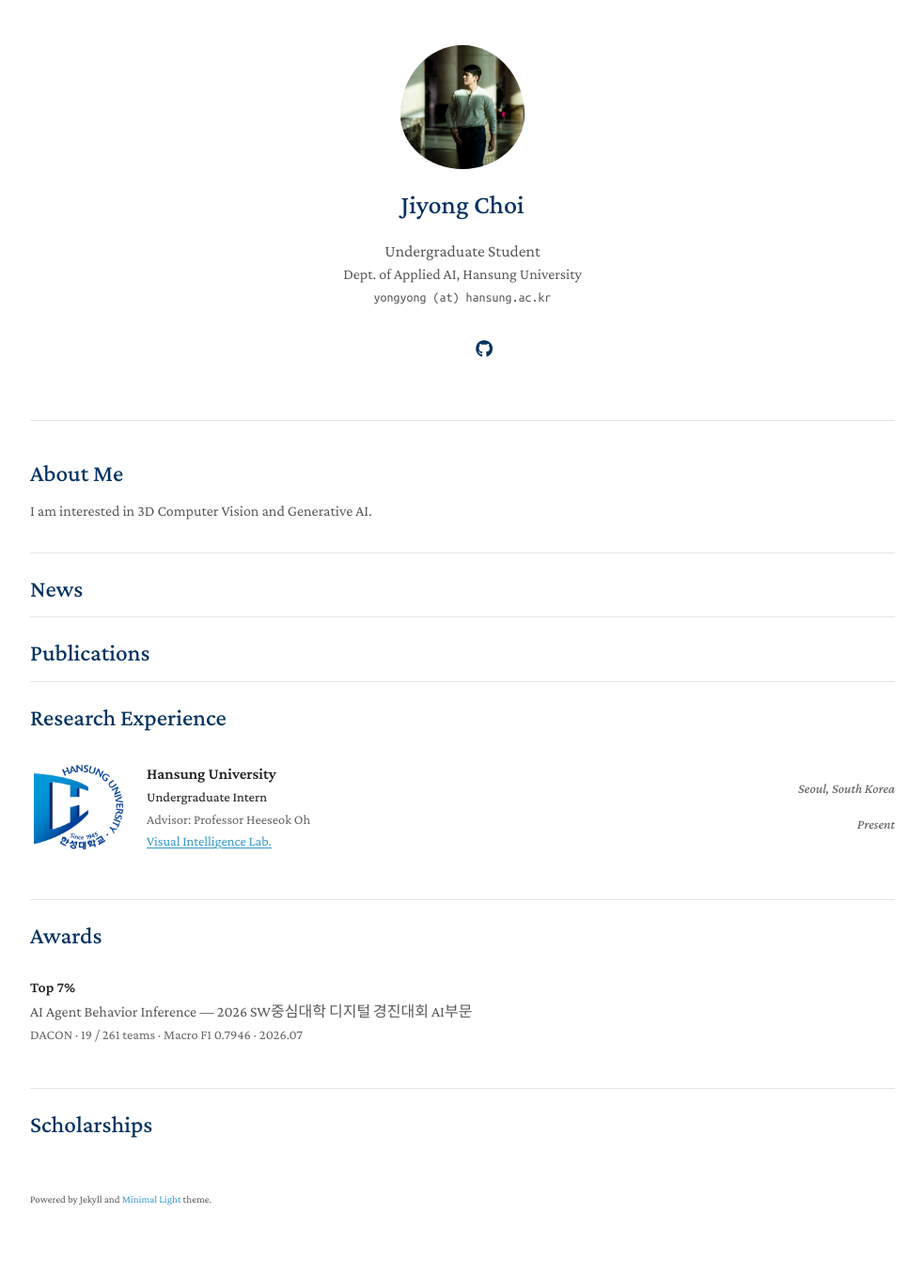
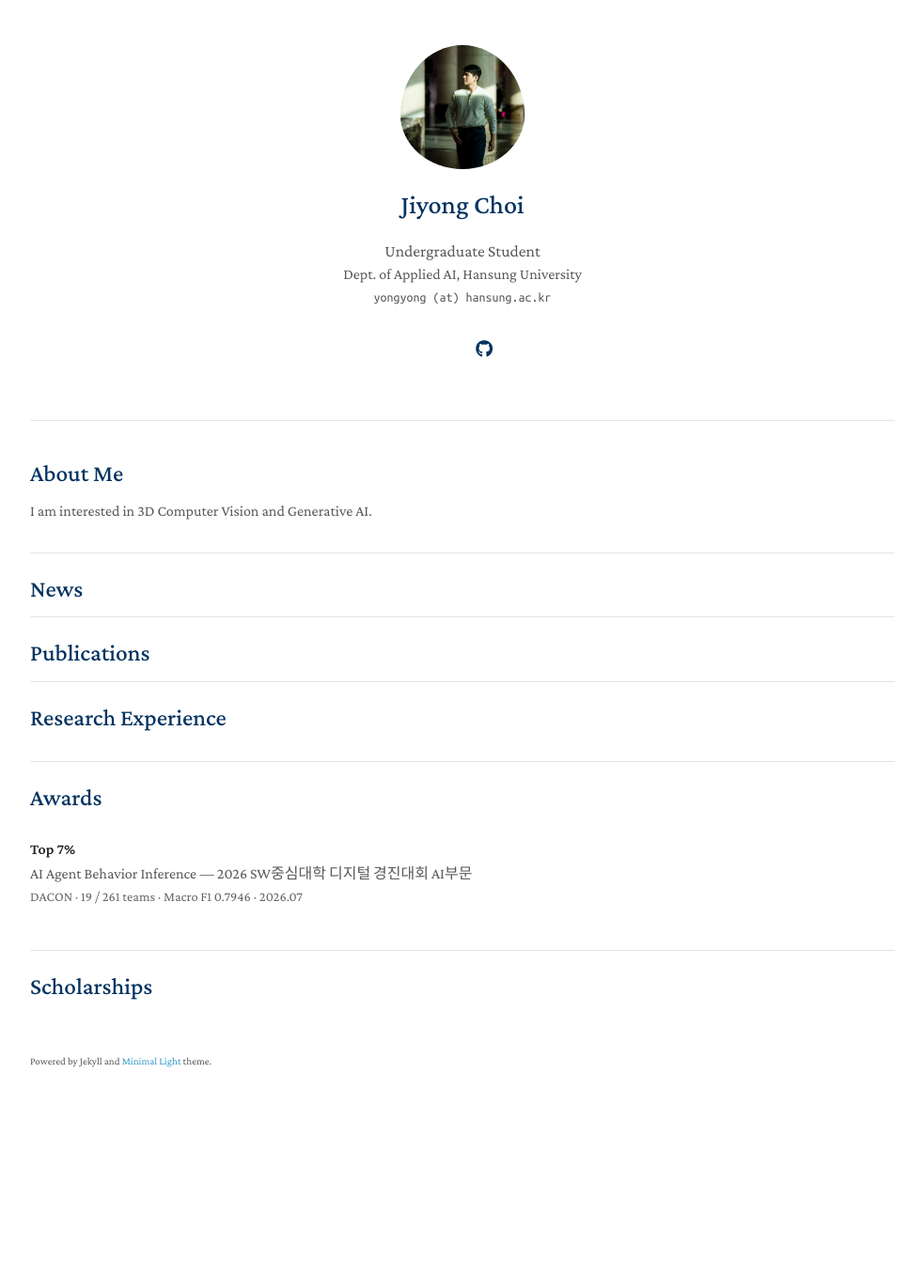
Before and after one commit to YONGJI04/yongji04.github.io, a Jekyll site: the page built from index.md, in a window 1280 px wide. Shown: the whole page at 94% size, without its empty margins (148-1131 px from the left). Built offline with Jekyll 4.4.1, drawn with Linux system fonts in a browser that asks for light colours; a style sheet for code colours, icons or effects is not loaded; our own code applies the rules of GitHub Pages for plain Markdown files; after the commit the page ends 1210 px from its top, so only the background shows below that.

Commit message:
remove leftover template data (was another person's real advisor/lab info)

```diff
--- a/_data/experience.yml
+++ b/_data/experience.yml
@@ -1,10 +1 @@
 main:
-
-  - school: Hansung University
-    location: Seoul, South Korea
-    status: Present
-    role: Undergraduate Intern
-    advisor: Professor Heeseok Oh
-    lab: Visual Intelligence Lab.
-    lab_url: https://sites.google.com/view/hs-vilab
-    logo: /assets/img/hsu-logo.jpg
```
